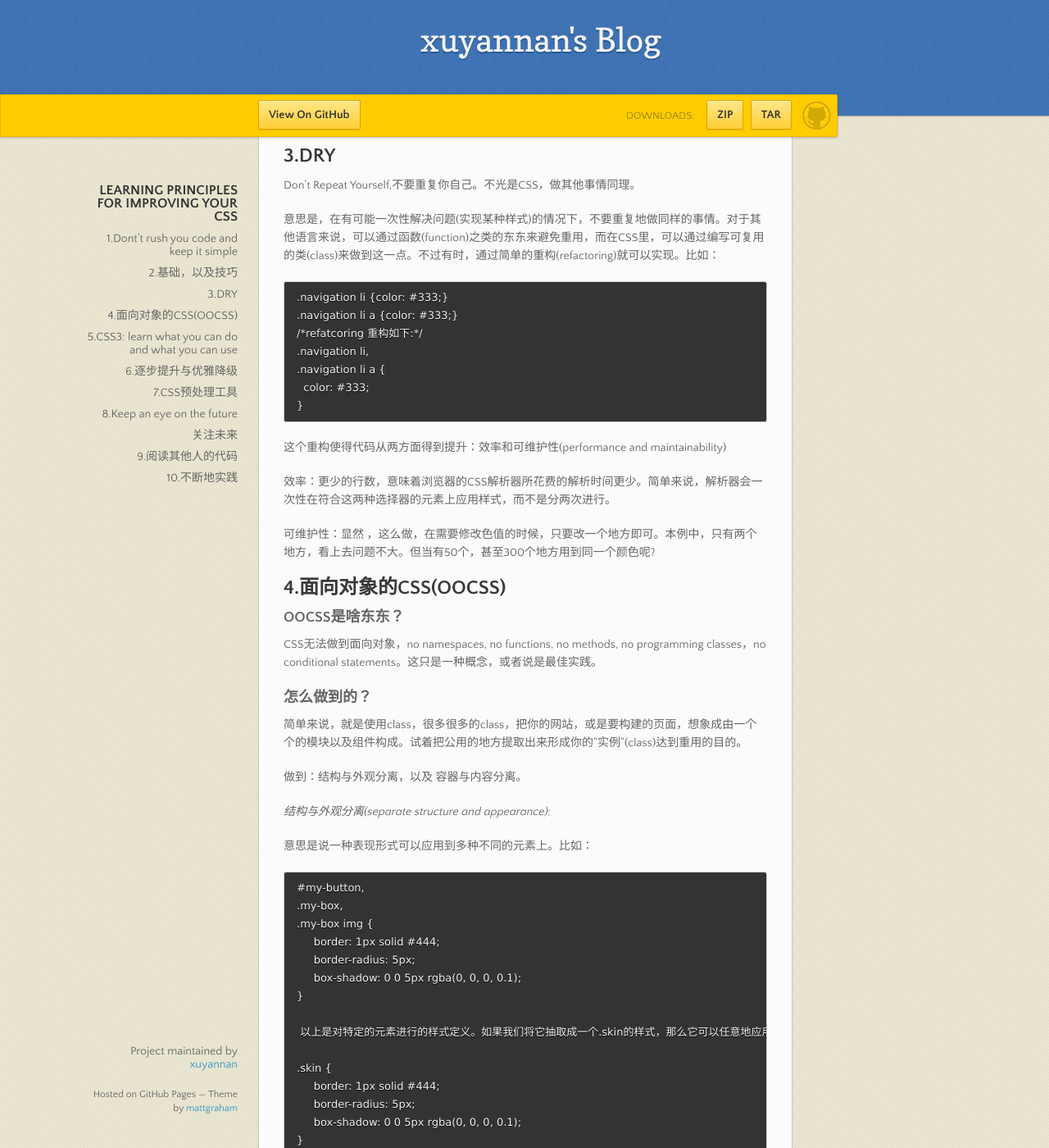
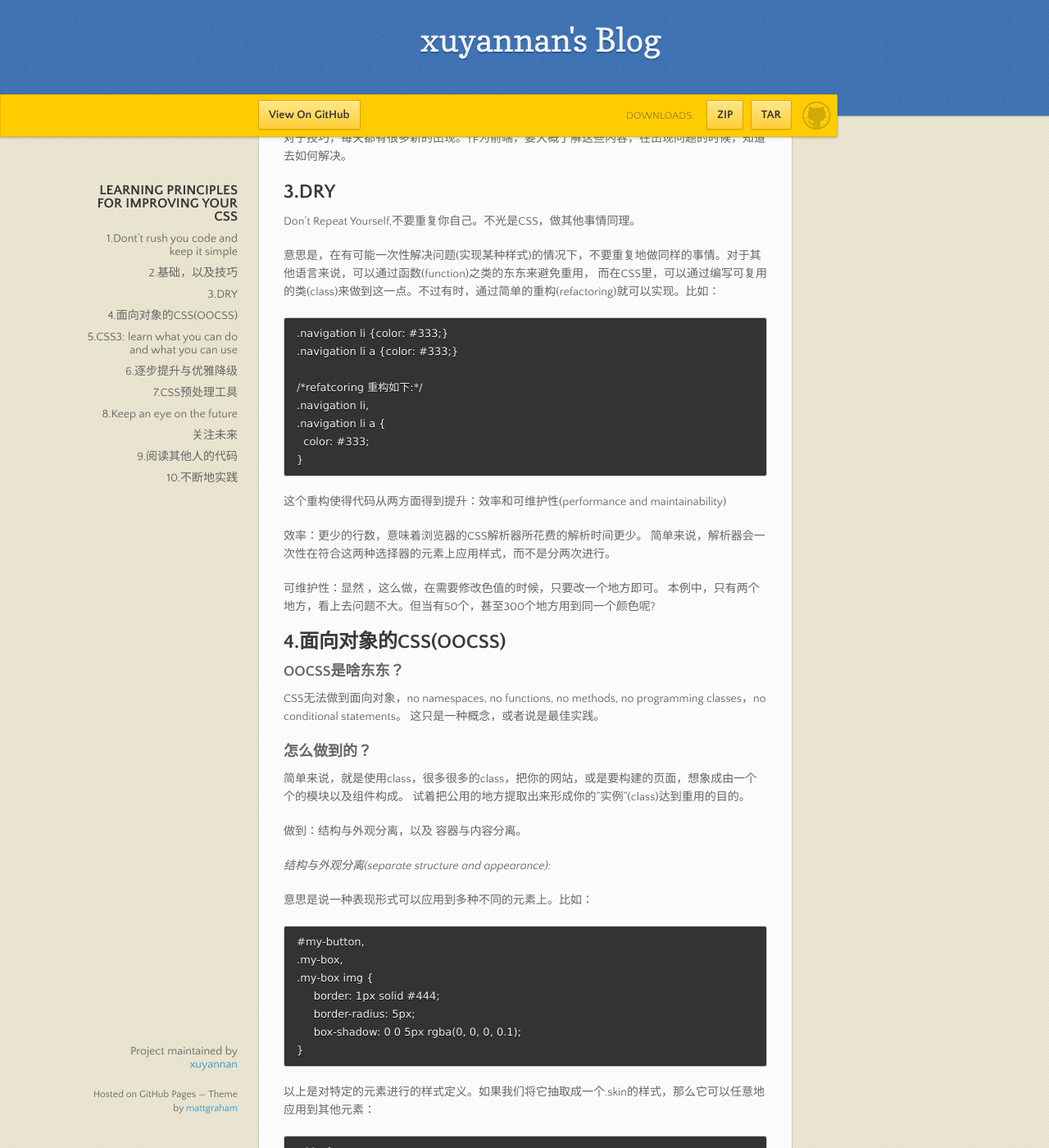
Before and after one commit to xyn0563/blog, a Jekyll site: the page built from _posts/2012-11-30-learning-principles-for-improving-your-css.md, in a window 1280 px wide and 1400 px high, scrolled down 1169 px. Shown: the whole window at 82% size. Built offline with Jekyll 4.4.1, drawn with Linux system fonts in a browser that asks for light colours; nearby versions of some CDN libraries; some of the changed text lies outside the part shown.

Commit message:
Update _posts/2012-11-30-learning-principles-for-improving-your-css.md

```diff
--- a/_posts/2012-11-30-learning-principles-for-improving-your-css.md
+++ b/_posts/2012-11-30-learning-principles-for-improving-your-css.md
@@ -47,7 +47,9 @@
 
     absolute的元素，定位失败时，看一下父级元素是不是指定了relative
 
-    或者，z-index的怪异问题，或者，清除浮动。
+    或者，z-index的怪异问题
+
+    或者，清除浮动
 
 对于技巧，每天都有很多新的出现。作为前端，要大概了解这些内容，在出现问题的时候，知道去如何解决。
 
@@ -55,10 +57,12 @@
 
 Don’t Repeat Yourself,不要重复你自己。不光是CSS，做其他事情同理。
 
-意思是，在有可能一次性解决问题(实现某种样式)的情况下，不要重复地做同样的事情。对于其他语言来说，可以通过函数(function)之类的东东来避免重用，而在CSS里，可以通过编写可复用的类(class)来做到这一点。不过有时，通过简单的重构(refactoring)就可以实现。比如：
+意思是，在有可能一次性解决问题(实现某种样式)的情况下，不要重复地做同样的事情。对于其他语言来说，可以通过函数(function)之类的东东来避免重用，
+而在CSS里，可以通过编写可复用的类(class)来做到这一点。不过有时，通过简单的重构(refactoring)就可以实现。比如：
 
     .navigation li {color: #333;}
     .navigation li a {color: #333;}
+
     /*refatcoring 重构如下:*/
     .navigation li,
     .navigation li a {
@@ -67,19 +71,23 @@
 
 这个重构使得代码从两方面得到提升：效率和可维护性(performance and maintainability)
 
-效率：更少的行数，意味着浏览器的CSS解析器所花费的解析时间更少。简单来说，解析器会一次性在符合这两种选择器的元素上应用样式，而不是分两次进行。
+效率：更少的行数，意味着浏览器的CSS解析器所花费的解析时间更少。
+简单来说，解析器会一次性在符合这两种选择器的元素上应用样式，而不是分两次进行。
 
-可维护性：显然 ，这么做，在需要修改色值的时候，只要改一个地方即可。本例中，只有两个地方，看上去问题不大。但当有50个，甚至300个地方用到同一个颜色呢?
+可维护性：显然 ，这么做，在需要修改色值的时候，只要改一个地方即可。
+本例中，只有两个地方，看上去问题不大。但当有50个，甚至300个地方用到同一个颜色呢?
 
 ## 4.面向对象的CSS(OOCSS)
 
 ### OOCSS是啥东东？
 
-CSS无法做到面向对象，no namespaces, no functions, no methods, no programming classes，no conditional statements。这只是一种概念，或者说是最佳实践。
+CSS无法做到面向对象，no namespaces, no functions, no methods, no programming classes，no conditional statements。
+这只是一种概念，或者说是最佳实践。
 
 ### 怎么做到的？
 
-简单来说，就是使用class，很多很多的class，把你的网站，或是要构建的页面，想象成由一个个的模块以及组件构成。试着把公用的地方提取出来形成你的"实例"(class)达到重用的目的。
+简单来说，就是使用class，很多很多的class，把你的网站，或是要构建的页面，想象成由一个个的模块以及组件构成。
+试着把公用的地方提取出来形成你的"实例"(class)达到重用的目的。
 
 做到：结构与外观分离，以及 容器与内容分离。
 
@@ -95,7 +103,7 @@
          box-shadow: 0 0 5px rgba(0, 0, 0, 0.1);
     }
 
-     以上是对特定的元素进行的样式定义。如果我们将它抽取成一个.skin的样式，那么它可以任意地应用到其他元素：
+以上是对特定的元素进行的样式定义。如果我们将它抽取成一个.skin的样式，那么它可以任意地应用到其他元素：
 
     .skin {
          border: 1px solid #444;
@@ -107,7 +115,8 @@
 
 *容器与内容分离(separate container and content)*
 
-个人(作者)认为这是OOCSS的一条重要准则：为组件编写代码，而不是只盯着眼前要实现的东西。不管元素摆在哪，你都不用因为它换了个地方而重新进行编码。看下面的代码：
+个人(作者)认为这是OOCSS的一条重要准则：为组件编写代码，而不是只盯着眼前要实现的东西。
+不管元素摆在哪，你都不用因为它换了个地方而重新进行编码。看下面的代码：
 
     #main h2 {
          color: #343434;
@@ -116,12 +125,12 @@
          ...
     }
 
-如果你想给#footer下的h2也应用这个样式怎么办？或者出于某种原因，h3也要应用这个样式？好的处理方法是将这个样式定义在一个class里，在需要的元素上，应用这个class。
+如果你想给#footer下的h2也应用这个样式怎么办？或者出于某种原因，h3也要应用这个样式？
+好的处理方法是将这个样式定义在一个class里，在需要的元素上，应用这个class。
 
 *"弃用ID选择器"是咋回事？*
 
-[具体内容看原文，个人表示ID选择器在有些情况下还是要用嘀。]
-
+\[具体内容看原文，个人表示ID选择器在有些情况下还是要用嘀。\]
 
 *我(作者)对OOCSS的感受*
 
@@ -147,7 +156,7 @@
 
 CSS的最大问题是各浏览的支持程度不一样，更可恨的是各家浏览器对于同一属性的处理也不一样。
 
-拿border-radius来说，有些浏览器不予支持，即使支持了，各家的实现方式也不一样。
+拿`border-radius`来说，有些浏览器不予支持，即使支持了，各家的实现方式也不一样。
 
 那作为苦逼前端攻城湿应该如何应对？这意味着我们如果要求在所有浏览器下都显示圆角，那么就要针对各种浏览器分别实现。
 
@@ -165,7 +174,7 @@
          2.是关键功能，进行第5步
     5.那没别的办法了，必须要找到解决的方法。
 
-看一个实际的例子，gradient(渐变色)：
+看一个实际的例子，`gradient`(渐变色)：
 
     1.我怎么才能实现这个效果？
     2.好的，我知道咋办了，gradient。这种方法是css2.1可以实现的么？
@@ -180,7 +189,9 @@
 
 \[建议大家都用这样一套方法，在做一个效果之前，来决定自己的解决方案\]
 
-提醒：永远记得你的受众是谁。如果的作品是运行在iPad等搭载先进浏览器的设备上，那么可以放心大胆地使用CSS3的新特性而不用考虑兼容性。但是，如果你是为一个银行做页面，那知你得知道，它的很多用户仍然在使用老旧的IE8[在天朝就是IE6了]。
+提醒：永远记得你的受众是谁。如果的作品是运行在iPad等搭载先进浏览器的设备上，
+那么可以放心大胆地使用CSS3的新特性而不用考虑兼容性。
+但是，如果你是为一个银行做页面，那知你得知道，它的很多用户仍然在使用老旧的IE8\[在天朝就是IE6了\]。
 
 ### 提供替代方案(fallback)
 
@@ -219,11 +231,13 @@
 
 其实没啥区别，都是为现代浏览使用新特性，同时为老旧的浏览器提供替代方案，最终的目的都是一样的。我(作者)的观点是：
 
-不一定非得追求不同浏览器下用户体验的一致性。事实上，由于浏览器的不同，这甚至是无法做到的。不管咋说，你要做的就是提供最基本的功能，然后为现代浏览器提供nb特性。
+不一定非得追求不同浏览器下用户体验的一致性。事实上，由于浏览器的不同，这甚至是无法做到的。
+不管咋说，你要做的就是提供最基本的功能，然后为现代浏览器提供nb特性。
 
 ## 7.CSS预处理工具
 
-简单来说，(css)预处理工具(preprocessors)就是一种(css)编写工具，使用特定的语法来书写(css)，然后通过对应的编译程序输出原生的(css)内容。
+简单来说，(css)预处理工具(preprocessors)就是一种(css)编写工具，使用特定的语法来书写(css)，
+然后通过对应的编译程序输出原生的(css)内容。
 
 之于HTML，有Markdown和Jade。之于css，有LESS，Sass，Stylus。之于javascript，有Coffescript。之于PHP，有CakePHP。
 
@@ -254,7 +268,7 @@
     Stylus，用php编写
     Crush，用php编写
 
-[本人偏向sass]
+\[本人偏向sass\]
 
 ## 8.Keep an eye on the future
 ## 关注未来
```
Also changed, not shown: other parts of _posts/2012-11-30-learning-principles-for-improving-your-css.md (+12 -8 lines).
